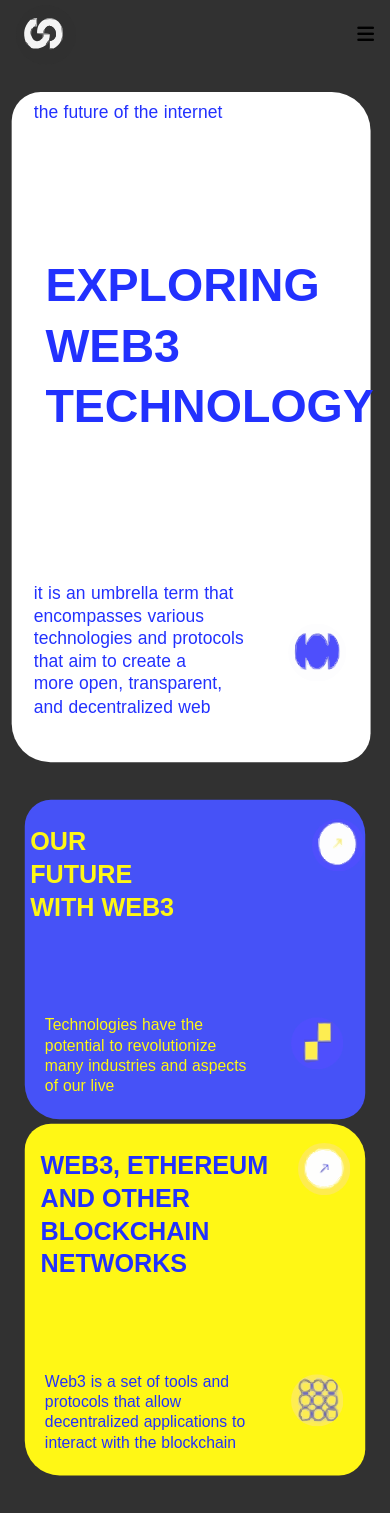
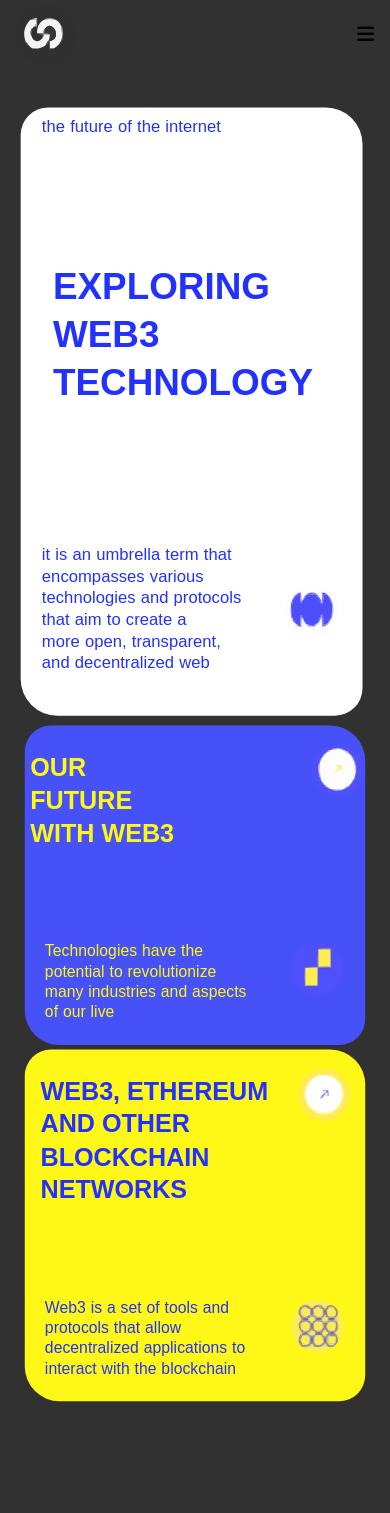
Before and after one commit to mphoChuene/Web3_landingpage, a React (Create React App) app: page / in a window 390 px wide. After the commit the page ends 1482 px from the top, so only its background shows below. Built offline with nearby package versions, Linux system fonts and the light colour scheme.

Commit message:
unresolved mobile view

```diff
--- a/src/components/banner/Banner.module.css
+++ b/src/components/banner/Banner.module.css
@@ -155,6 +155,10 @@
     position: relative;
     top: 0;
     left: 0;
+    scale: .95;
+    }
+    .main_section h1{
+        font-size: 40px;
     }
 
     .sub_container{
@@ -163,4 +167,9 @@
        left: 0;
     }
 
+    .sub_section1, .sub_section2{
+        position: relative;
+        bottom:50px;
+    }
+
 }
```
